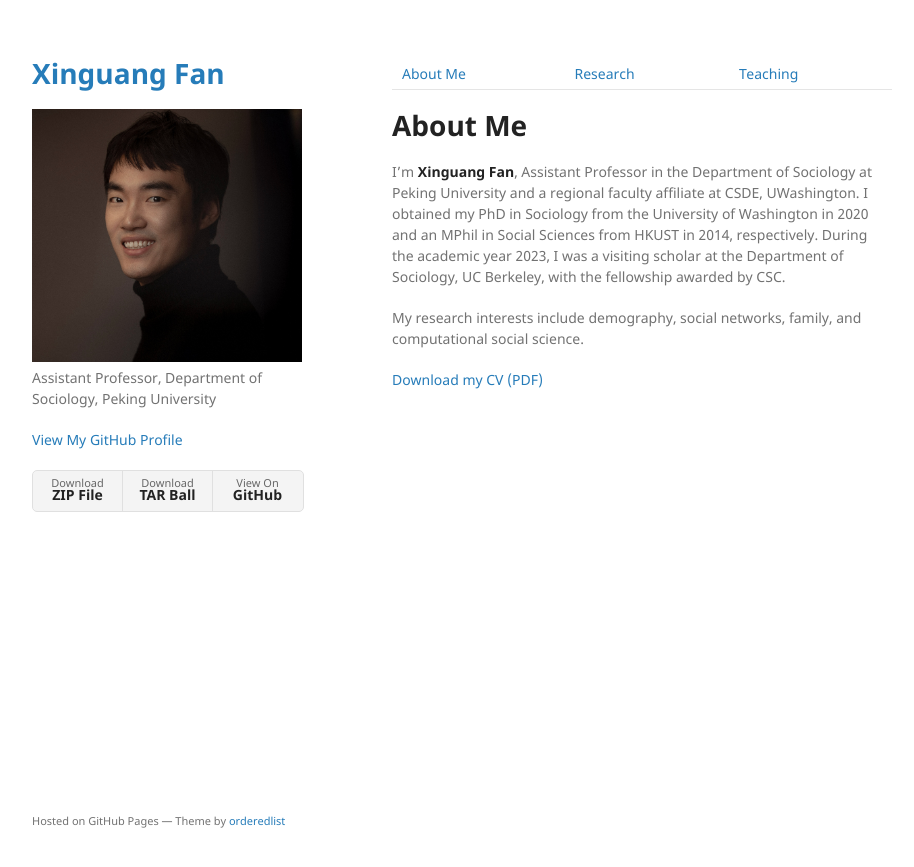
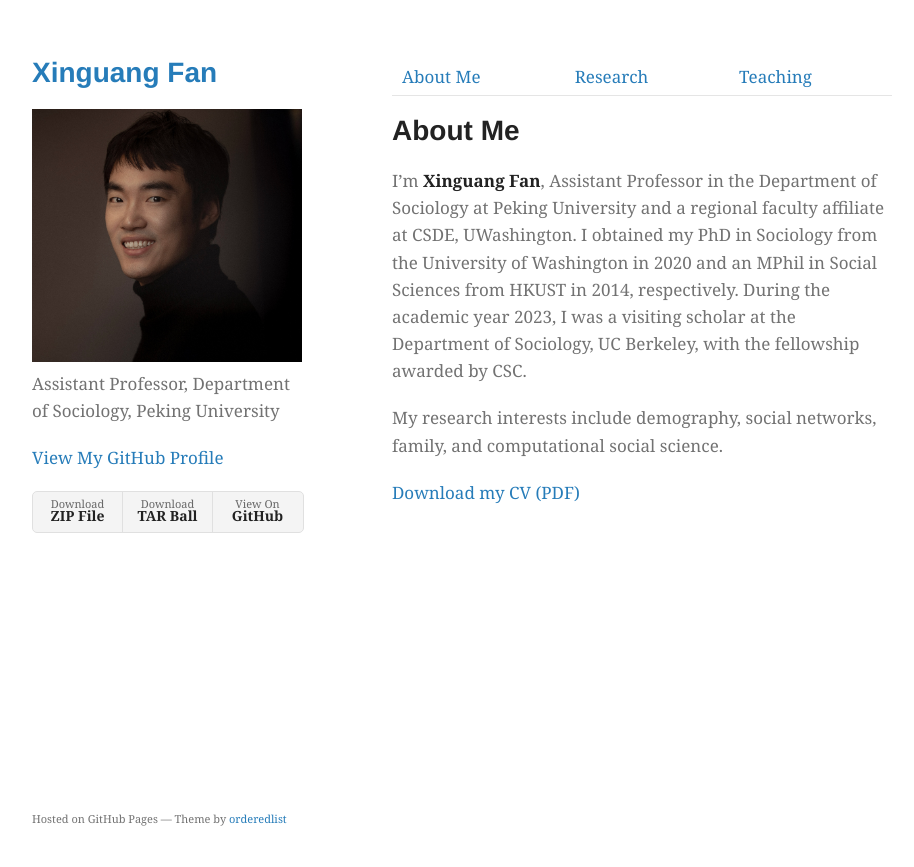
Before and after one commit to xinguang-fan/xinguang-fan.github.io, a Jekyll site: the page built from index.md, in a window 1280 px wide. Shown: the top 867 px of the page, without its empty margins (178-1092 px from the left). Built offline with Jekyll 4.4.1, drawn with Linux system fonts in a browser that asks for light colours.

Commit message:
Update style.scss

```diff
--- a/assets/css/style.scss
+++ b/assets/css/style.scss
@@ -2,3 +2,15 @@
 ---
 
 @import "jekyll-theme-minimal";
+
+
+body {
+  font-family: "Georgia", serif; /* Example: Georgia */
+  font-size: 17px;
+  line-height: 1.6;
+}
+
+/* Optional: customize headings */
+h1, h2, h3, h4 {
+  font-family: "Helvetica Neue", Helvetica, Arial, sans-serif;
+}
```
